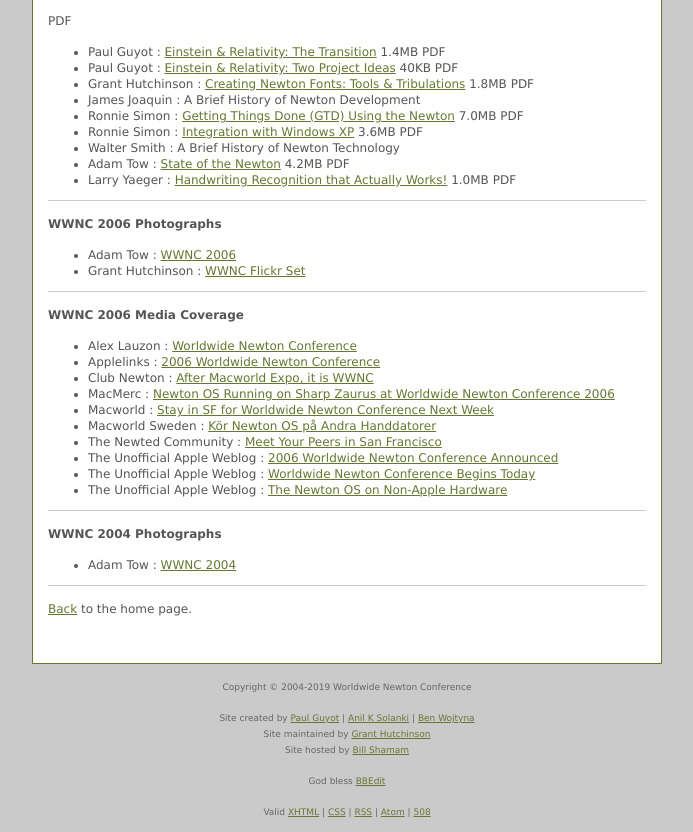
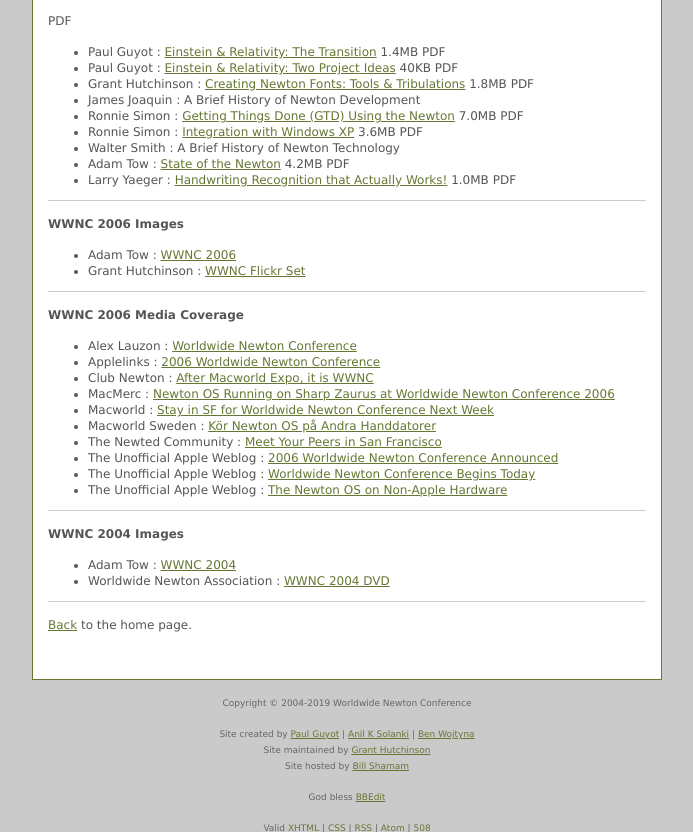
Before and after one commit to splorp/wwnc, a PHP site: page /resources/ in a window 1280 px wide. Shown: the part 1104-1936 px from the top of the page, without its empty margins (293-986 px from the left). Run offline with PHP 8.4, Linux system fonts and the light colour scheme.

Commit message:
Added link to WWNC 2004 DVD contents, category edits

```diff
--- a/wwnc.newtontalk.net/resources/index.php
+++ b/wwnc.newtontalk.net/resources/index.php
@@ -106,7 +106,7 @@
 				</div>
 
 				<div class="chunk">
-				<p><b>WWNC 2006 Photographs</b></p>
+				<p><b>WWNC 2006 Images</b></p>
 				<ul>
 					<li>Adam Tow : <a href="https://photos.tow.com/Photojournal/2006/WWNC-2006/">WWNC 2006</a></li>
 					<li>Grant Hutchinson : <a href="http://www.flickr.com/photos/splorp/sets/72157594313485297/">WWNC Flickr Set</a></li>
@@ -139,9 +139,10 @@
 				-->
 
 				<div class="chunk">
-				<p><b>WWNC 2004 Photographs</b></p>
+				<p><b>WWNC 2004 Images</b></p>
 				<ul>
 					<li>Adam Tow : <a href="https://web.archive.org/web/20050214214936/https://tow.com/2004/09/08/worldwide-newton-conference-2004/">WWNC 2004</a></li>
+					<li>Worldwide Newton Association : <a href="/resources/WWNC2004_DVD/">WWNC 2004 DVD</a></li>
 				</ul>
 				</div>
 
```
